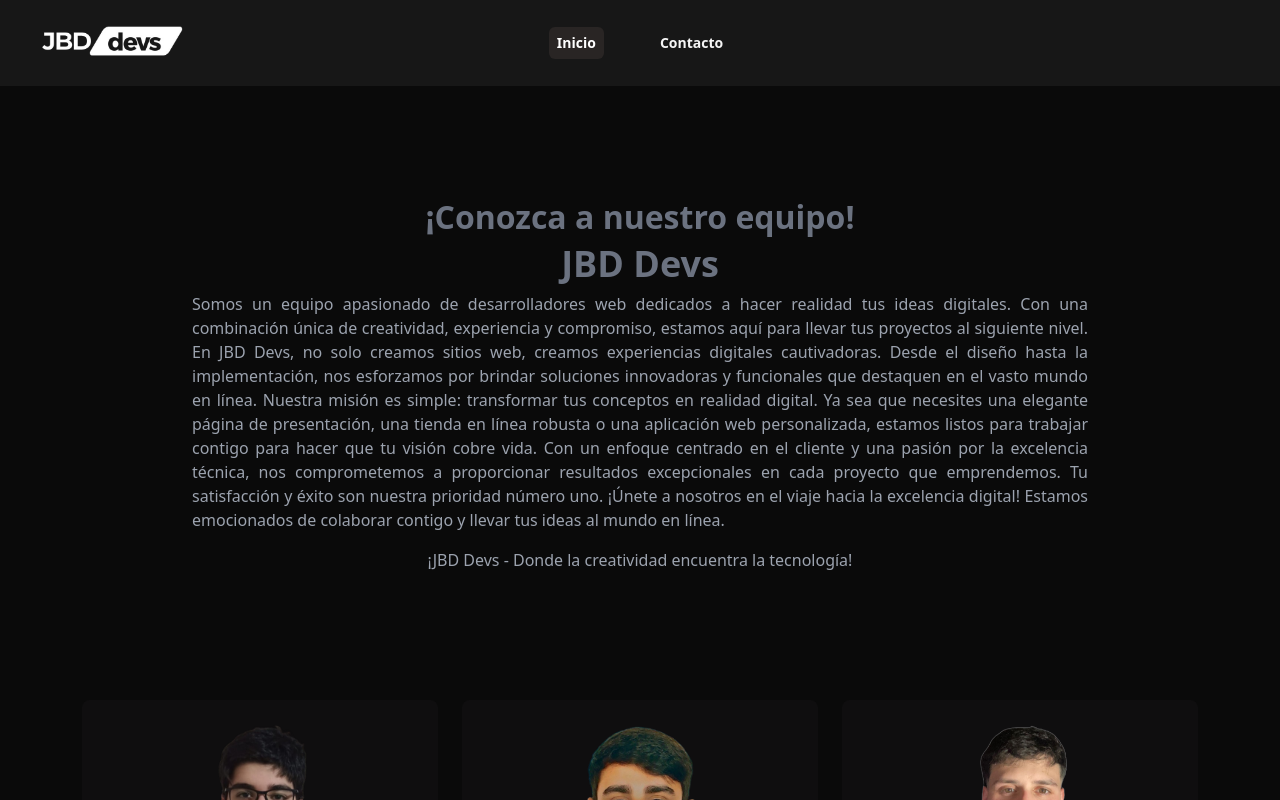
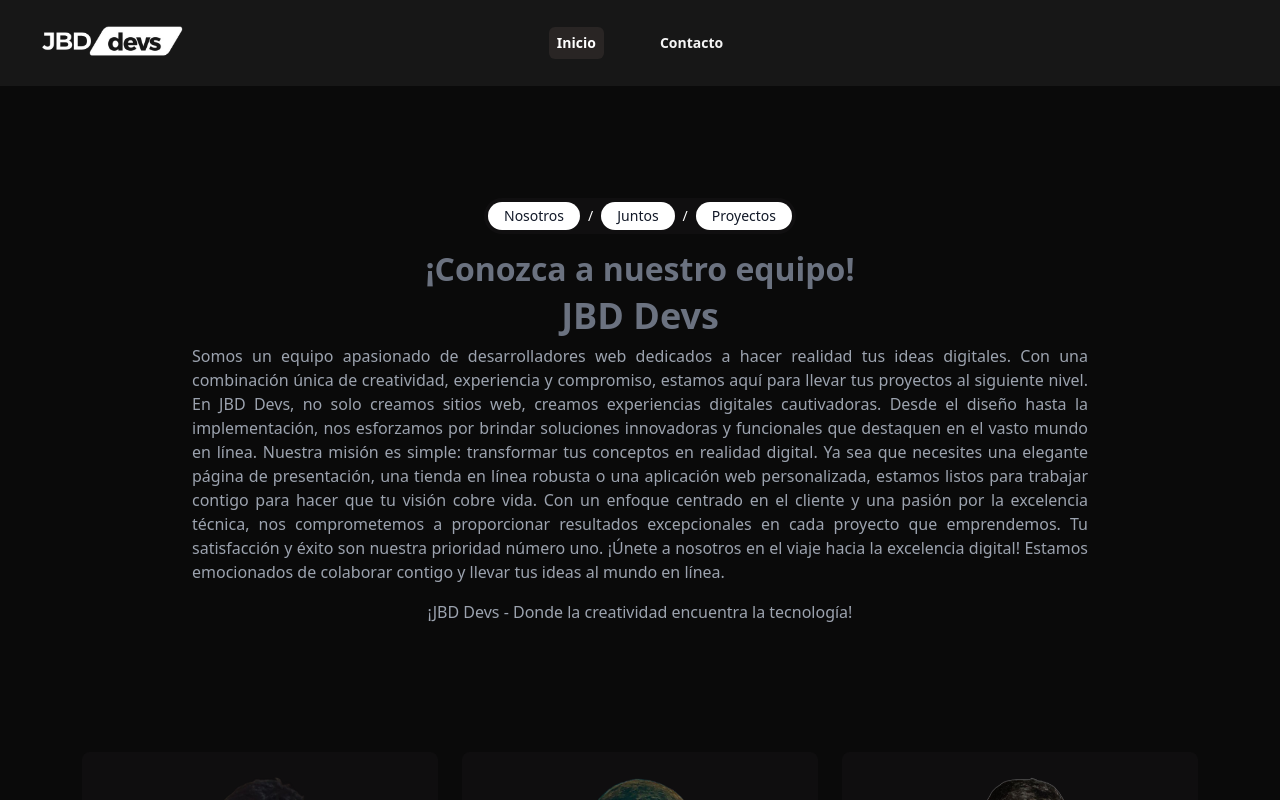
Before and after one commit to FranDelgado20/JBD-Devs, a React (Vite) app: page / in a window 1280 px wide. Shown: the top 800 px of the page. Built offline with nearby package versions, Linux system fonts and the light colour scheme.

Commit message:
agregue animaciones, breadcrumbs y href para scroll automatico

```diff
--- a/src/index.css
+++ b/src/index.css
@@ -24,8 +24,7 @@
 }
 
 .color-card {
-  background-color: rgba(24, 23, 25, 0.419)
-
+  background-color: rgba(24, 23, 25, 0.419);
 }
 
 @media (max-width: 767px) {
@@ -38,10 +37,16 @@
   .tamaño-img-cel {
     width: 100px;
   }
+  /* .margBread {
+    margin-top: 5px;
+  } */
 }
 @media (max-width: 505px) {
   .tamanio-cel {
     width: 100%;
     margin-top: 50px;
   }
+   .bread {
+    font-size: smaller;
+  }
 }
--- a/src/pages/HomePage.jsx
+++ b/src/pages/HomePage.jsx
@@ -1,6 +1,6 @@
 // import { Card, CardBody, Tooltip, Typography } from "@material-tailwind/react";
 import React, { useState } from "react";
-import { Container, Row } from "react-bootstrap";
+import { Breadcrumb, Container, Row } from "react-bootstrap";
 import {
   Typography,
   Button,
@@ -10,6 +10,7 @@ import {
   CardBody,
   CardHeader,
   Card,
+  Breadcrumbs,
 } from "@material-tailwind/react";
 import {
   CloudArrowUpIcon,
@@ -21,6 +22,7 @@ import { Link } from "react-router-dom";
 import TabsComp from "../components/TabsComp";
 import AccordionComp from "../components/AccordionComp";
 import MarcasComp from "../components/MarcasComp";
+import { ArrowLongRightIcon } from "@heroicons/react/24/outline";
 // import { useState } from 'react';
 
 const members = [
@@ -69,6 +71,32 @@ const HomePage = () => {
     <>
       <Container fluid>
         <section className="min-h-screen py-8 px-8 lg:py-28">
+          <div className="d-flex justify-center">
+            <Breadcrumbs
+              className="rounded-full bg-gradient-to-tr color-card p-1 justify-center"
+              separator={<span className="text-white ">/</span>}
+            >
+              <a
+                href="#cardsMembers"
+                className="rounded-full bg-white px-3 py-1 font-medium text-gray-900 no-underline bread"
+              >
+                Nosotros
+              </a>
+              <a
+                href="#union"
+                className="rounded-full bg-white px-3 py-1 font-medium text-gray-900 no-underline bread"
+              >
+                Juntos
+              </a>
+              <a
+                href="#proyectos"
+                className="rounded-full bg-white px-3 py-1 font-medium text-gray-900 no-underline bread"
+              >
+                Proyectos
+              </a>
+            </Breadcrumbs>
+          </div>
+
           <div className="container mx-auto">
             <div className="mb-16 text-center lg:mb-28">
               <Typography variant="h2" className="!text-gray-500 ">
@@ -110,7 +138,10 @@ const HomePage = () => {
                 ¡JBD Devs - Donde la creatividad encuentra la tecnología!
               </Typography>
             </div>
+
             <Row
+              id="cardsMembers"
+
               //  className=" bg-[url('http://imgfz.com/i/jFTK2wv.png')] bg-cover"
             >
               {members.map((props, key) => (
@@ -119,12 +150,16 @@ const HomePage = () => {
             </Row>
           </div>
         </section>
+        <div id="union">
           <Container fluid>
             <AccordionComp />
           </Container>
+        </div>
+        <div id="proyectos">
           <Container fluid>
             <TabsComp />
           </Container>
+        </div>
         <Container fluid>
           <MarcasComp />
         </Container>
```
Lines whose indentation alone changed are shown as unchanged.
